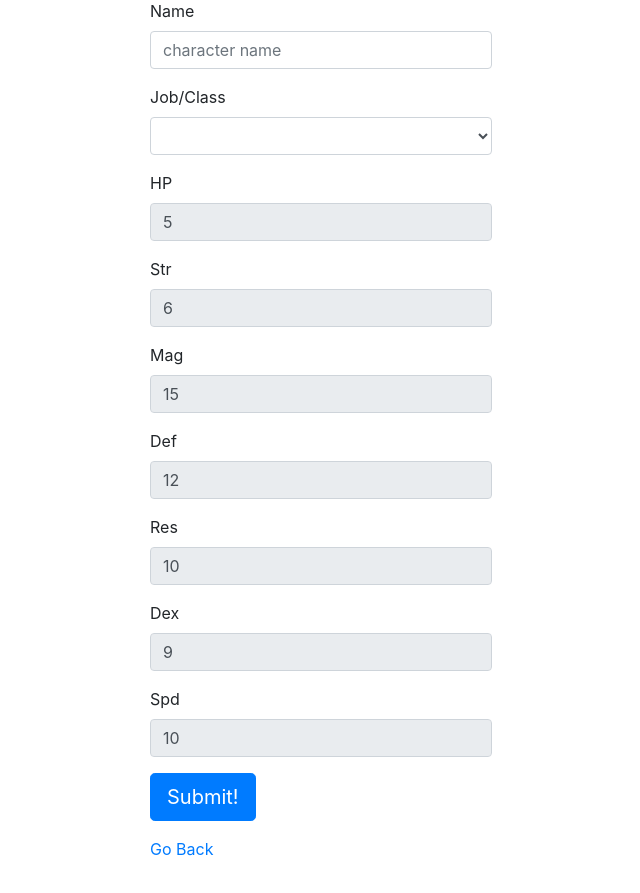
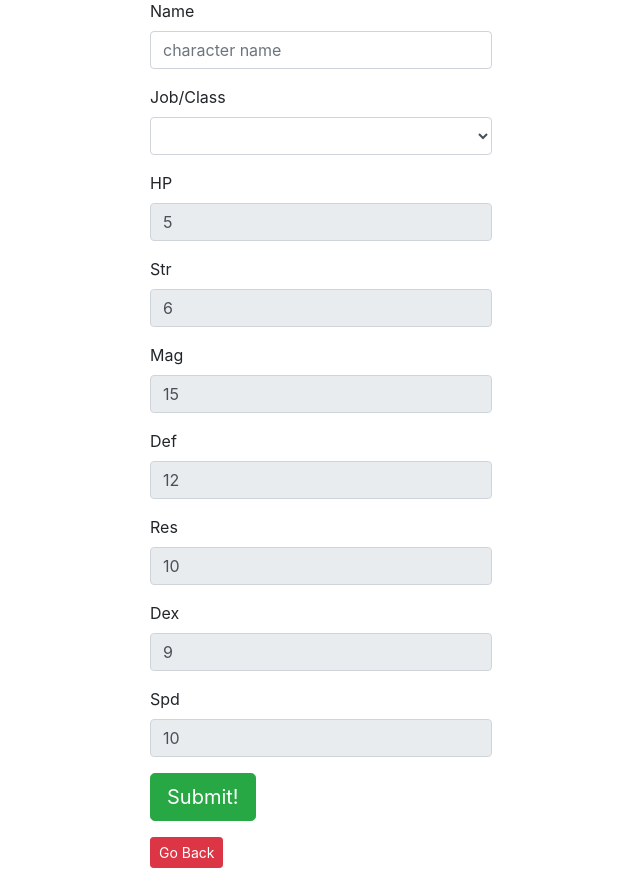
Before and after one commit to Wayl123/TRPG, a Node server app: page /trpg/new in a window 1280 px wide. Shown: the part 82-975 px from the top of the page, without its empty margins (319-959 px from the left). Before the commit the page ends 938 px from the top, so only its background shows below. Run offline with Node 20, Linux system fonts and the light colour scheme; data that the repository does not hold is empty; some libraries are stand-ins or nearby versions.

Commit message:
Prepare some show page element. Redo some button styling.

```diff
--- a/app.js
+++ b/app.js
@@ -72,6 +72,24 @@ app.post("/trpg", (req, res) => {
 	});
 });
 
+//show
+app.get("/trpg/:id", (req, res) => {
+	Character.findById(req.param.id).
+	populate([{
+		path: "jobs",
+		populate: {path: "skills", select: "name"}
+	},
+	{
+		path: "weapon"
+	}]).exec((err, characters) => {
+		if(err){
+			console.log(err);
+		} else {
+			res.render("show", {characters: characters});
+		}
+	})
+});
+
 const PORT = process.env.PORT || 3000;
 app.listen(PORT, () => {
     console.log(`TRPG app is running on port ${ PORT }`);
--- a/public/stylesheets/main.css
+++ b/public/stylesheets/main.css
@@ -2,3 +2,8 @@
 	width: 30%;
 	margin: 25px auto;
 }
+
+.separate-line {
+	display: block;
+	margin: auto;
+}
--- a/views/index.ejs
+++ b/views/index.ejs
@@ -21,7 +21,7 @@
 					<p class="card-text">Res: <%= character.res %></p>
 					<p class="card-text">Dex: <%= character.dex %></p>
 					<p class="card-text">Spd: <%= character.spd %></p>
-					<button class="btn btn-sm btn-primary collapsed" data-toggle="collapse" data-target="#collapse<%= character._id %>" aria-expanded="false">
+					<button class="btn btn-sm btn-secondary separate-line collapsed" data-toggle="collapse" data-target="#collapse<%= character._id %>" aria-expanded="false">
 						More detail
 					</button>
 					<div id="collapse<%= character._id %>" class="collapse">
@@ -32,6 +32,7 @@
 							<% }); %>
 						<% }); %>
 					</div>
+					<a class="btn btn-sm btn-warning" href="/trpg/show">Full detail</a>
 				</div>
 			</div>
 		</div>
--- a/views/new.ejs
+++ b/views/new.ejs
@@ -52,10 +52,10 @@
 					<input class="form-control" type="number" name="character[spd]" value=<%= randomStartValue() %> readonly>
 				</div>
 				<div class="form-group">
-					<button class="btn btn-lg btn-primary" type="submit">Submit!</button>
+					<button class="btn btn-lg btn-success" type="submit">Submit!</button>
 				</div>
 			</form>
-			<a href="/trpg">Go Back</a>
+			<a class="btn btn-sm btn-danger" href="/trpg">Go Back</a>
 		</div>
 	</div>
 </div>
```
Also changed, not shown: views/show.ejs (added, +7 -0 lines).
